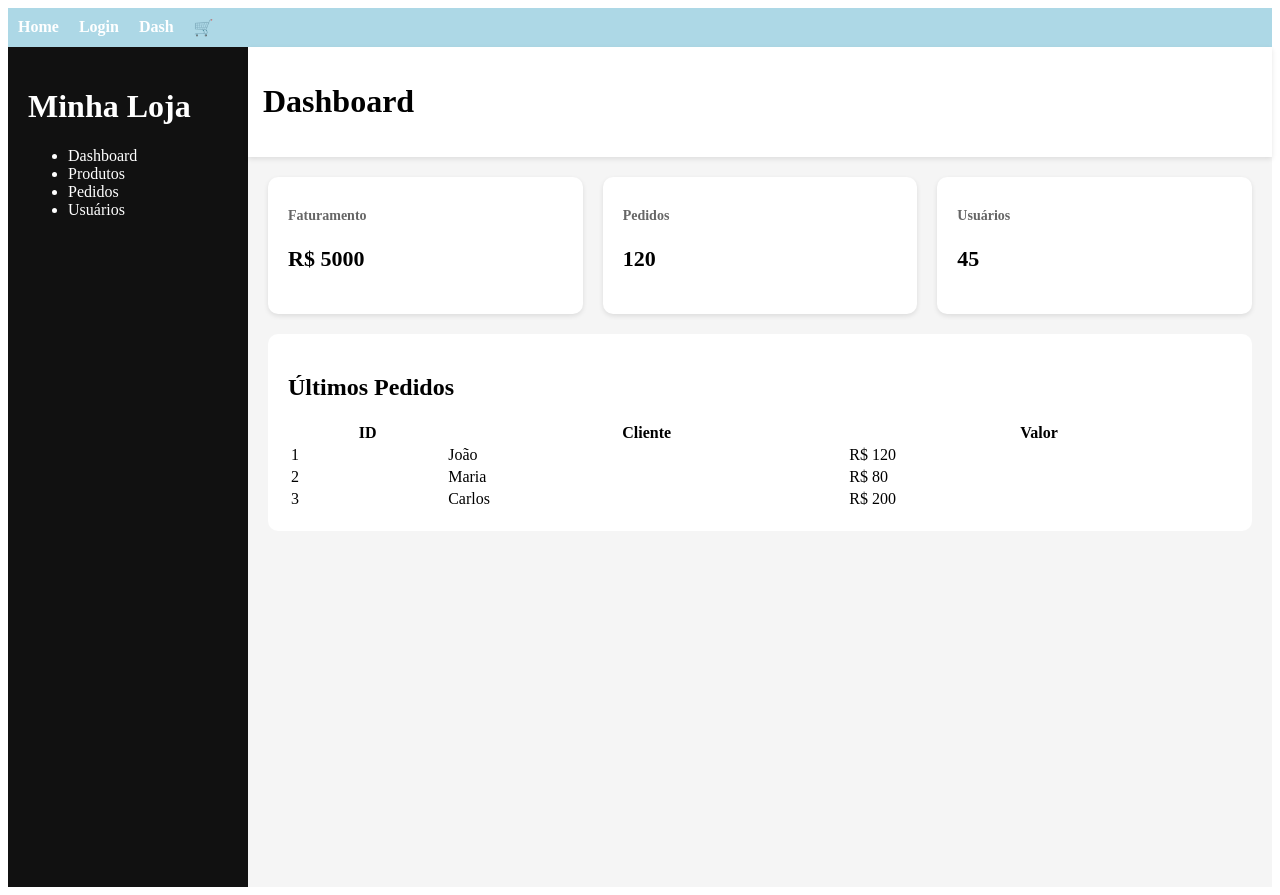
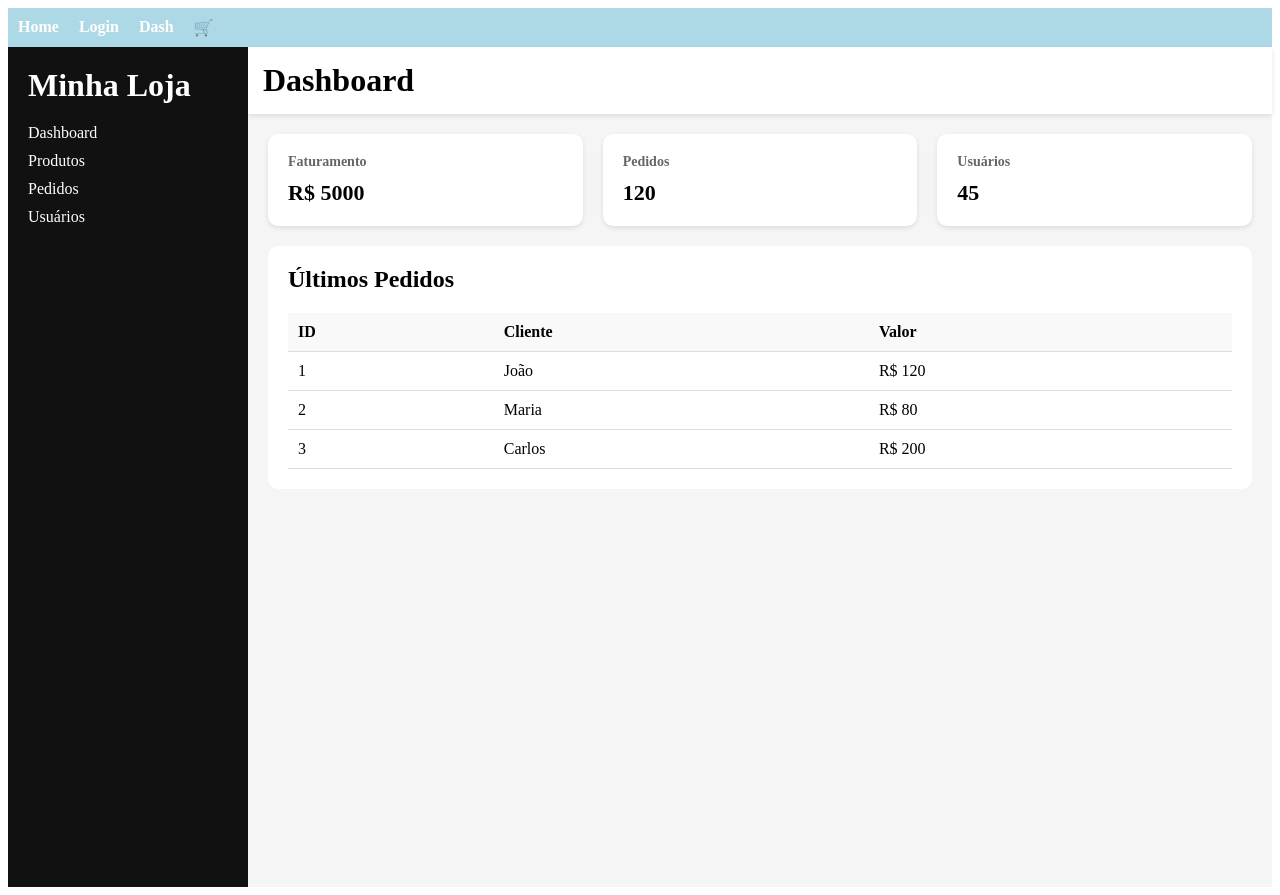
Before and after one commit to GusGoat014/FakeStore, a React (Vite) app: page /Dashboard in a window 1280 px wide. Built offline with nearby package versions, Linux system fonts and the light colour scheme.

Commit message:
versao do css arrumada

```diff
--- /dev/null
+++ b/src/pages/Dashboard.css
@@ -0,0 +1,98 @@
+/* Dashboard.css */
+
+.dashboard-container {
+  display: flex;
+}
+
+.sidebar {
+  width: 200px;
+  background: #111;
+  color: #fff;
+  height: 100vh;
+  padding: 20px;
+}
+
+.sidebar h1 {
+  margin: 0 0 20px 0;
+}
+
+.sidebar ul {
+  list-style: none;
+  padding: 0;
+}
+
+.sidebar li {
+  margin-bottom: 10px;
+}
+
+.header {
+  background: #fff;
+  padding: 15px;
+  box-shadow: 0 2px 5px rgba(0,0,0,0.1);
+}
+
+.header h1 {
+  margin: 0;
+}
+
+.content {
+  flex: 1;
+  background: #f5f5f5;
+  min-height: 100vh;
+}
+
+.content-padding {
+  padding: 20px;
+}
+
+.cards-grid {
+  display: grid;
+  grid-template-columns: repeat(3, 1fr);
+  gap: 20px;
+}
+
+.card {
+  background: #fff;
+  padding: 20px;
+  border-radius: 10px;
+  box-shadow: 0 2px 5px rgba(0,0,0,0.1);
+}
+
+.card h2 {
+  color: #666;
+  font-size: 14px;
+  margin: 0 0 10px 0;
+}
+
+.card p {
+  font-size: 22px;
+  font-weight: bold;
+  margin: 0;
+}
+
+.tabela-pedidos {
+  background: #fff;
+  padding: 20px;
+  margin-top: 20px;
+  border-radius: 10px;
+}
+
+.tabela-pedidos h2 {
+  margin: 0 0 20px 0;
+}
+
+.tabela-pedidos table {
+  width: 100%;
+  border-collapse: collapse;
+}
+
+.tabela-pedidos th,
+.tabela-pedidos td {
+  padding: 10px;
+  text-align: left;
+  border-bottom: 1px solid #ddd;
+}
+
+.tabela-pedidos th {
+  background: #f9f9f9;
+}
--- a/src/pages/Dashboard.jsx
+++ b/src/pages/Dashboard.jsx
@@ -1,28 +1,18 @@
 import React from "react";
+import "./Dashboard.css";
 
 function Card({ titulo, valor }) {
   return (
-    <div style={{
-      background: "#fff",
-      padding: "20px",
-      borderRadius: "10px",
-      boxShadow: "0 2px 5px rgba(0,0,0,0.1)"
-    }}>
-      <h2 style={{ color: "#666", fontSize: "14px" }}>{titulo}</h2>
-      <p style={{ fontSize: "22px", fontWeight: "bold" }}>{valor}</p>
+    <div className="card">
+      <h2>{titulo}</h2>
+      <p>{valor}</p>
     </div>
   );
 }
 
 function Sidebar() {
   return (
-    <div style={{
-      width: "200px",
-      background: "#111",
-      color: "#fff",
-      height: "100vh",
-      padding: "20px"
-    }}>
+    <div className="sidebar">
       <h1>Minha Loja</h1>
       <ul>
         <li>Dashboard</li>
@@ -36,11 +26,7 @@ function Sidebar() {
 
 function Header() {
   return (
-    <div style={{
-      background: "#fff",
-      padding: "15px",
-      boxShadow: "0 2px 5px rgba(0,0,0,0.1)"
-    }}>
+    <div className="header">
       <h1>Dashboard</h1>
     </div>
   );
@@ -54,14 +40,9 @@ function TabelaPedidos() {
   ];
 
   return (
-    <div style={{
-      background: "#fff",
-      padding: "20px",
-      marginTop: "20px",
-      borderRadius: "10px"
-    }}>
+    <div className="tabela-pedidos">
       <h2>Últimos Pedidos</h2>
-      <table width="100%">
+      <table>
         <thead>
           <tr>
             <th>ID</th>
@@ -85,18 +66,14 @@ function TabelaPedidos() {
 
 export default function Dashboard() {
   return (
-    <div style={{ display: "flex" }}>
+    <div className="dashboard-container">
       <Sidebar />
 
-      <div style={{ flex: 1, background: "#f5f5f5", minHeight: "100vh" }}>
+      <div className="content">
         <Header />
 
-        <div style={{ padding: "20px" }}>
-          <div style={{
-            display: "grid",
-            gridTemplateColumns: "repeat(3, 1fr)",
-            gap: "20px"
-          }}>
+        <div className="content-padding">
+          <div className="cards-grid">
             <Card titulo="Faturamento" valor="R$ 5000" />
             <Card titulo="Pedidos" valor="120" />
             <Card titulo="Usuários" valor="45" />
```
